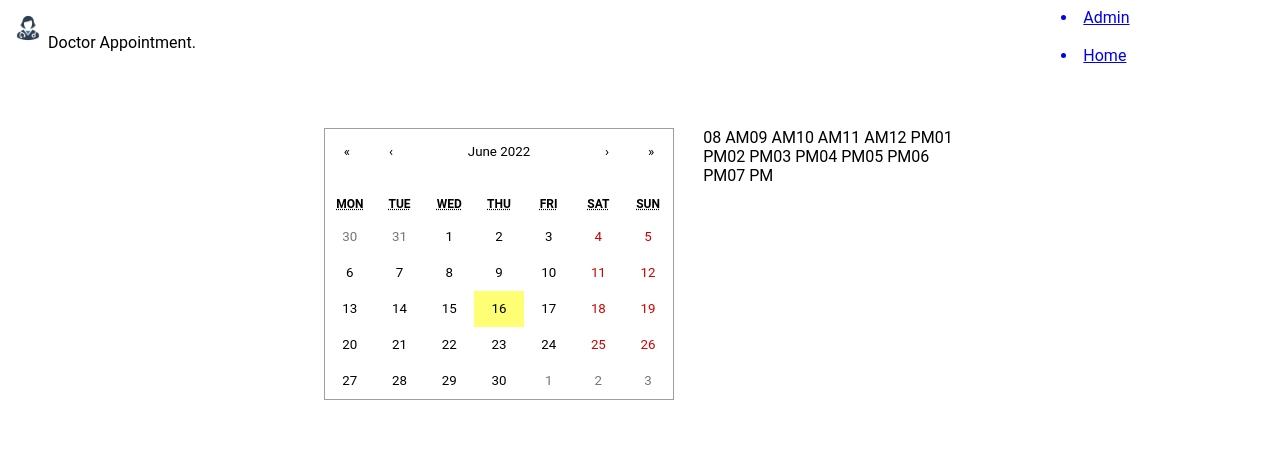
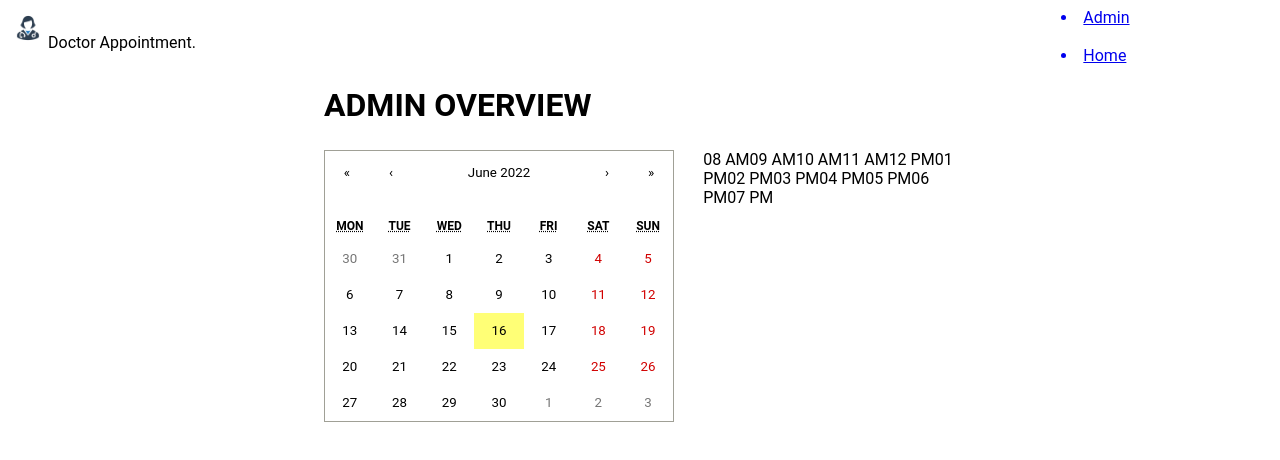
Before and after one commit to FabienneHirwa/Doctors_appointment, a React (Create React App) app: page /AdminPage in a window 1280 px wide. Shown: the top 460 px of the page. Built offline with nearby package versions, Linux system fonts and the light colour scheme.

Commit message:
changing to typescript

```diff
--- a/package.json
+++ b/package.json
@@ -11,11 +11,12 @@
     "@testing-library/jest-dom": "^5.16.4",
     "@testing-library/react": "^13.3.0",
     "@testing-library/user-event": "^13.5.0",
-    "@types/jest": "^27.5.2",
+    "@types/jest": "^28.1.3",
     "@types/node": "^16.11.40",
     "@types/react": "^18.0.12",
     "@types/react-dom": "^18.0.5",
     "history": "^5.3.0",
+    "jest": "^28.1.1",
     "react": "^18.2.0",
     "react-calendar": "^3.7.0",
     "react-datepicker": "^4.8.0",
@@ -23,13 +24,14 @@
     "react-redux": "^8.0.2",
     "react-router-dom": "^6.3.0",
     "react-scripts": "5.0.1",
+    "ts-jest": "^28.0.5",
     "typescript": "^4.7.3",
     "web-vitals": "^2.1.4"
   },
   "scripts": {
     "start": "react-scripts start",
     "build": "react-scripts build",
-    "test": "react-scripts test",
+    "test": "jest",
     "eject": "react-scripts eject"
   },
   "eslintConfig": {
--- a/src/components/AdminForm.tsx
+++ b/src/components/AdminForm.tsx
@@ -17,7 +17,7 @@ function AdminForm() {
   return (
     <>
     <div className="" id="adminForm">
-  <form className="bg-white shadow-md rounded px-8 pt-6 pb-8 mb-4 ">
+  <form data-test="login-form" className="bg-white shadow-md rounded px-8 pt-6 pb-8 mb-4 ">
     <div>
         <h1 className=" text-teal-700 text-2xl font-bold mb-10">Admin Login</h1>
     </div>
@@ -25,7 +25,7 @@ function AdminForm() {
       <label className=" text-gray-700 text-sm font-bold mb-2" htmlFor="username">
         Username
       </label>
-      <input
+      <input data-test="login-input"
       onChange={((e)=> setName(e.target.value))}
       className="shadow appearance-none border rounded w-full py-2 px-3 text-gray-700 leading-tight focus:outline-none focus:shadow-outline" id="username" type="text" placeholder="Username" required/>
     </div>
@@ -33,7 +33,7 @@ function AdminForm() {
       <label className=" text-gray-700 text-sm font-bold mb-2" htmlFor="password">
         Password
       </label>
-      <input
+      <input data-test="password-input"
       onChange={((e)=> setPassword(e.target.value))}
       className="shadow appearance-none border  rounded w-full py-2 px-3 text-gray-700 mb-3 leading-tight focus:outline-none focus:shadow-outline" id="password" type="password" placeholder="******************" required/>
 
--- a/src/components/AdminPage.tsx
+++ b/src/components/AdminPage.tsx
@@ -133,8 +133,8 @@ function AdminPage() {
   }
   return (
     <>
+    <h1 className=" text-teal-700 text-2xl font-bold mt-8 " id="adminOver">ADMIN OVERVIEW</h1>
     <div id="adminPage">
-
     <Calendar
     onChange={choiseCalenderDate}
     />
--- a/src/components/body.css
+++ b/src/components/body.css
@@ -61,6 +61,13 @@
 #adminPage{
     display: grid;
     grid-template-columns: 1.5fr 1fr;
-    margin: 5% auto;
+    margin-top: 2%;
+    margin-left: 25%;
+    margin-bottom: auto;
+    margin-right: auto;
     width: 50%;
 }
+#adminOver{
+    margin-left: 25%;
+    width: 50%;
+}
```
Also changed, not shown: jest.config.js (added, +8 -0 lines), 1 other file (tests, documents, lock files or other folders).
